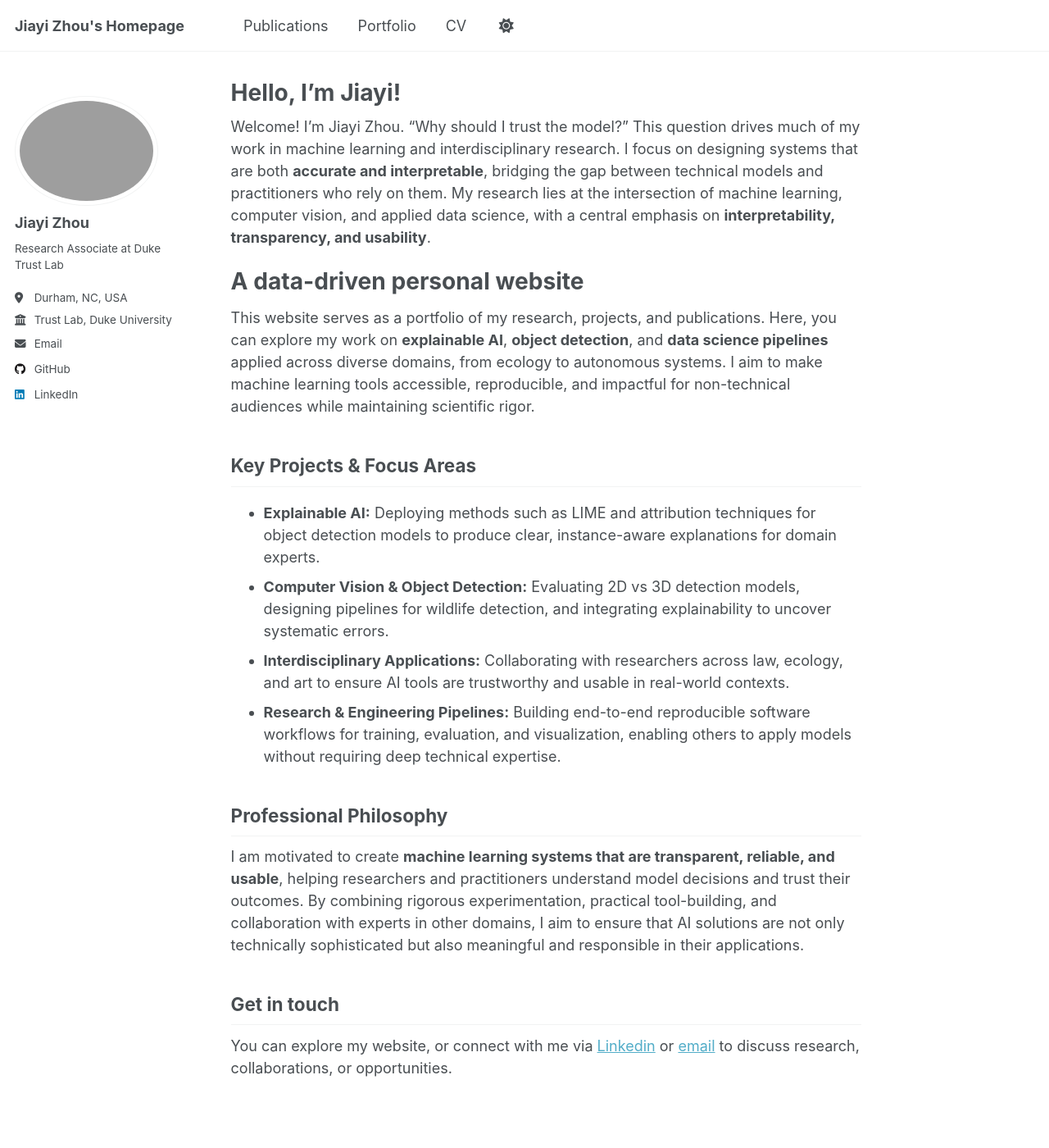
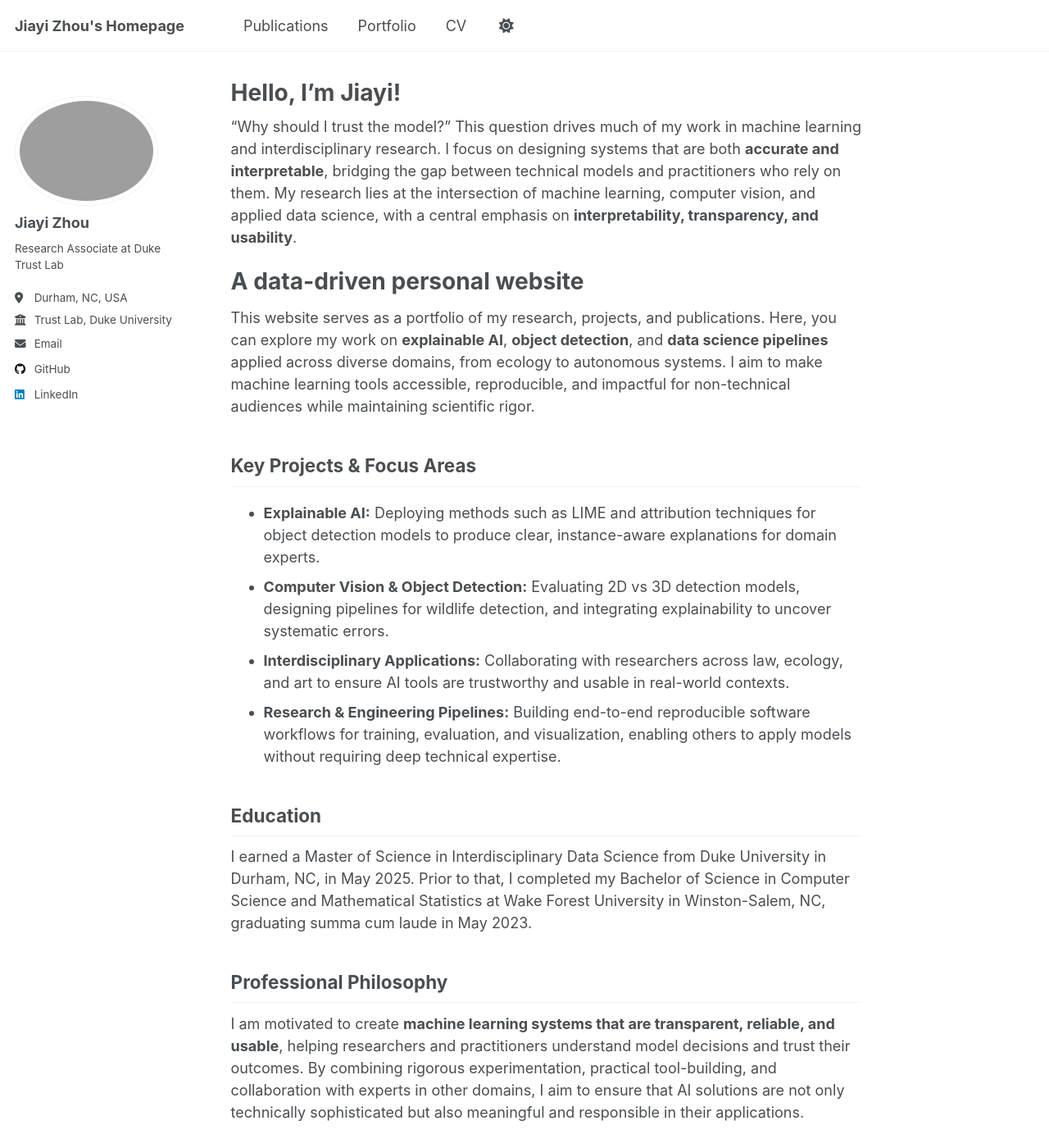
Before and after one commit to JiayiZhou36/JiayiZhou36.github.io, a Jekyll site: the page built from _pages/about.md, in a window 1280 px wide and 1400 px high. Shown: the whole window at 82% size. Built offline with Jekyll 4.4.1, drawn with Linux system fonts in a browser that asks for light colours; a script that is not in the unit is left out.

```diff
--- a/_pages/about.md
+++ b/_pages/about.md
@@ -7,7 +7,7 @@ redirect_from:
   - /about.html
 ---
 
-Welcome! I'm Jiayi Zhou. "Why should I trust the model?" This question drives much of my work in machine learning and interdisciplinary research. I focus on designing systems that are both **accurate and interpretable**, bridging the gap between technical models and practitioners who rely on them. My research lies at the intersection of machine learning, computer vision, and applied data science, with a central emphasis on **interpretability, transparency, and usability**.
+"Why should I trust the model?" This question drives much of my work in machine learning and interdisciplinary research. I focus on designing systems that are both **accurate and interpretable**, bridging the gap between technical models and practitioners who rely on them. My research lies at the intersection of machine learning, computer vision, and applied data science, with a central emphasis on **interpretability, transparency, and usability**.
 
 A data-driven personal website
 ======
@@ -20,6 +20,10 @@ Key Projects & Focus Areas
 - **Interdisciplinary Applications:** Collaborating with researchers across law, ecology, and art to ensure AI tools are trustworthy and usable in real-world contexts.
 - **Research & Engineering Pipelines:** Building end-to-end reproducible software workflows for training, evaluation, and visualization, enabling others to apply models without requiring deep technical expertise.
 
+Education
+------
+I earned a Master of Science in Interdisciplinary Data Science from Duke University in Durham, NC, in May 2025. Prior to that, I completed my Bachelor of Science in Computer Science and Mathematical Statistics at Wake Forest University in Winston-Salem, NC, graduating summa cum laude in May 2023.
+
 Professional Philosophy
 ------
 I am motivated to create **machine learning systems that are transparent, reliable, and usable**, helping researchers and practitioners understand model decisions and trust their outcomes. By combining rigorous experimentation, practical tool-building, and collaboration with experts in other domains, I aim to ensure that AI solutions are not only technically sophisticated but also meaningful and responsible in their applications.
```
Also changed, not shown: _publications/2025-09-19-DetLIME.md (+0 -3 lines), _publications/2025-09-29-see-forest.md (+0 -3 lines), _publications/2025-10-01-photorealistic.md (added, +11 -0 lines), _publications/2025-10-24-on-thin-ice.md (+0 -2 lines), _publications/2025-10-24-photorealistic.md (deleted, +0 -14 lines), images/profile_2.JPG (deleted), 1 other file.
